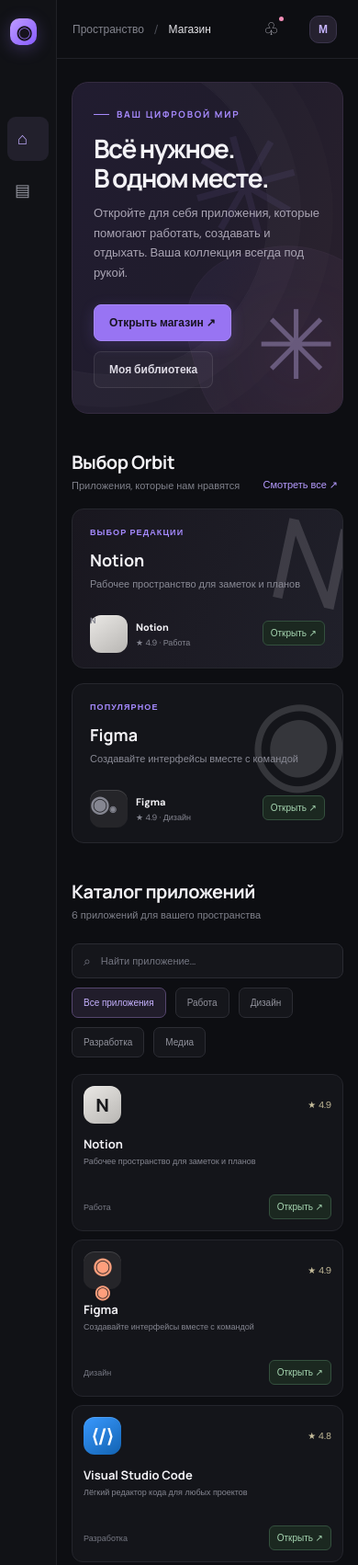
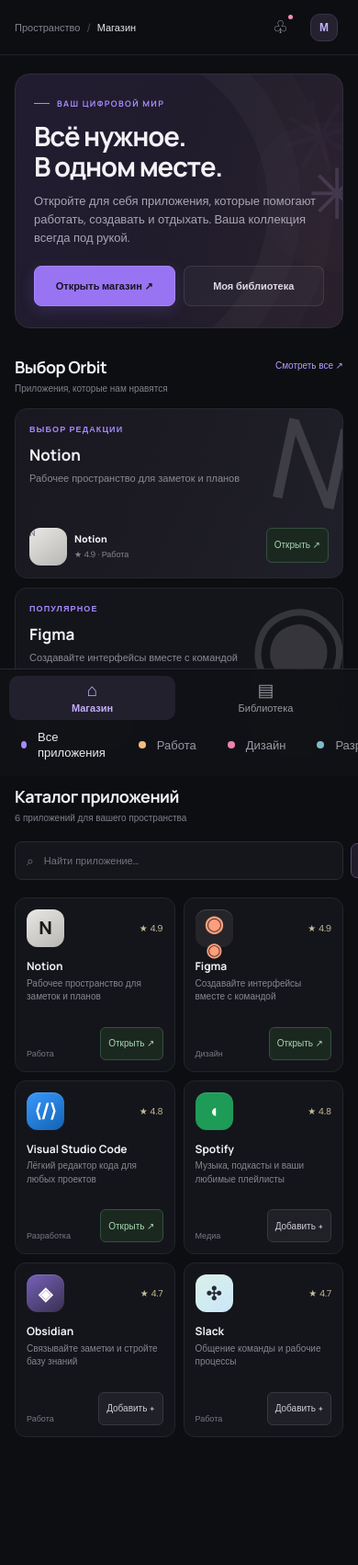
Before and after one commit to SW1N-NWLL/Nightwell-Games, a website: page NWLL Launcher/index.html in a window 390 px wide. Shown: the top 1702 px of the page at 92% size. After the commit the page ends 1671 px from the top, so only its background shows below. Drawn offline with Linux system fonts and the light colour scheme; no server answers.

Commit message:
Add files via upload

```diff
--- a/NWLL Launcher/index.html
+++ b/NWLL Launcher/index.html
@@ -9,6 +9,7 @@
     <link rel="preconnect" href="https://fonts.gstatic.com" crossorigin />
     <link href="https://fonts.googleapis.com/css2?family=DM+Sans:wght@400;500;600;700&family=Manrope:wght@400;500;600;700;800&display=swap" rel="stylesheet" />
     <link rel="stylesheet" href="styles.css" />
+    <link rel="stylesheet" href="mobile.css" />
   </head>
   <body>
     <div class="app-shell">
--- /dev/null
+++ b/NWLL Launcher/mobile.css
@@ -0,0 +1,83 @@
+/* Mobile layout: replace the desktop rail with a bottom tab bar and use the full viewport. */
+@media (max-width: 700px) {
+  html, body { min-width: 320px; overflow-x: hidden; }
+  .app-shell { display: block; min-height: 100vh; min-height: 100dvh; }
+  .sidebar {
+    position: fixed; z-index: 25; inset: auto 0 0; width: 100%; min-width: 0; min-height: 0; height: auto;
+    padding: 7px 10px calc(7px + env(safe-area-inset-bottom)); background: #111216f5;
+    border: 0; border-top: 1px solid #292a31; backdrop-filter: blur(16px);
+  }
+  .brand, .side-label, .categories, .sidebar-bottom { display: none; }
+  .side-nav { display: flex; justify-content: space-around; gap: 8px; width: 100%; }
+  .nav-item, .nav-item:not(.active), .nav-item.active {
+    flex: 1; min-height: 48px; padding: 5px 8px; border-radius: 10px; justify-content: center;
+    flex-direction: column; gap: 2px; font-size: 11px; line-height: 1.2; color: #9697a2;
+  }
+  .nav-item.active { color: #c3adff; background: #22202c; }
+  .nav-icon { width: auto; font-size: 19px; line-height: 1.1; }
+  .nav-count { display: none; }
+  .main-area { width: 100%; padding-bottom: calc(72px + env(safe-area-inset-bottom)); }
+  .topbar { height: 60px; padding: 0 16px; }
+  .breadcrumbs { gap: 7px; font-size: 11px; min-width: 0; white-space: nowrap; }
+  .top-actions { gap: 12px; }
+  .content { width: 100%; max-width: none; padding: 20px 16px 36px; }
+  .hero { min-height: 0; padding: 25px 20px 23px; border-radius: 16px; align-items: flex-start; }
+  .hero-copy { max-width: 100%; width: 100%; }
+  .hero .eyebrow { font-size: 9px; letter-spacing: 1.4px; }
+  .hero h1 { position: relative; max-width: 100%; font-size: clamp(27px, 7.5vw, 34px); line-height: 1.12; letter-spacing: -1.2px; margin: 13px 0 11px; }
+  .hero p { position: relative; max-width: 34em; font-size: 13px; line-height: 1.55; }
+  .hero-art { right: -76px; bottom: 62px; width: 164px; height: 164px; opacity: .16; pointer-events: none; }
+  .hero-art span { font-size: 76px; }
+  .hero:after { right: -22px; top: 15px; font-size: 108px; opacity: .35; }
+  .hero-actions { position: relative; z-index: 2; display: grid; grid-template-columns: 1fr 1fr; gap: 9px; margin-top: 20px; }
+  .primary-button, .secondary-button { min-height: 44px; padding: 10px 11px; font-size: 11px; line-height: 1.35; }
+  .section-head { align-items: flex-start; gap: 10px; margin: 30px 0 14px; }
+  .section-title { font-size: 18px; }
+  .section-subtitle { font-size: 10px; line-height: 1.4; }
+  .text-link { white-space: nowrap; padding: 4px 0; font-size: 10px; }
+  .featured-grid { grid-template-columns: 1fr; gap: 10px; }
+  .feature-card { min-height: 185px; padding: 16px 15px 76px; }
+  .feature-card h3 { font-size: 17px; margin-top: 10px; }
+  .feature-card p { font-size: 11px; max-width: calc(100% - 34px); }
+  .feature-bottom { left: 15px; right: 15px; bottom: 13px; gap: 8px; }
+  .feature-mini { min-width: 0; gap: 8px; }
+  .feature-mini > div { min-width: 0; }
+  .feature-mini strong, .feature-mini span { white-space: nowrap; overflow: hidden; text-overflow: ellipsis; max-width: 125px; }
+  .feature-bottom .small-action { flex: 0 0 auto; min-height: 38px; }
+  .catalog-toolbar { gap: 8px; flex-wrap: nowrap; overflow-x: auto; margin: 18px -16px 15px; padding: 0 16px 4px; scrollbar-width: none; -webkit-overflow-scrolling: touch; }
+  .catalog-toolbar::-webkit-scrollbar { display: none; }
+  .search-box { flex: 0 0 100%; max-width: none; min-height: 42px; }
+  .filter-chip { flex: 0 0 auto; min-height: 38px; }
+  .app-grid, .catalog-grid { grid-template-columns: repeat(2, minmax(0, 1fr)); gap: 9px; }
+  .app-card { min-width: 0; min-height: 177px; padding: 12px; }
+  .app-card h3 { font-size: 12px; line-height: 1.3; overflow-wrap: anywhere; }
+  .app-card p { font-size: 10px; min-height: 42px; }
+  .app-card-bottom { align-items: flex-end; gap: 5px; }
+  .app-category { line-height: 1.3; }
+  .small-action { min-height: 36px; padding: 7px 8px; font-size: 10px; white-space: nowrap; }
+  .page-heading { align-items: flex-start; flex-direction: column; gap: 14px; margin-bottom: 20px; }
+  .page-heading h1 { font-size: 25px; line-height: 1.2; }
+  .page-heading .primary-button { width: 100%; }
+  .library-banner { align-items: flex-start; gap: 12px; padding: 15px; margin-bottom: 16px; }
+  .library-banner .eyebrow { flex: 0 0 auto; font-size: 8px; }
+  .library-banner p { font-size: 10px; line-height: 1.45; }
+  .library-row { display: grid; grid-template-columns: 38px minmax(0, 1fr); gap: 8px 10px; padding: 12px; }
+  .library-info { grid-column: 2; grid-row: 1; align-self: center; }
+  .library-row > .app-icon { grid-column: 1; grid-row: 1; }
+  .status { display: none; }
+  .row-actions { grid-column: 1 / -1; display: grid; grid-template-columns: 1fr 1fr; gap: 7px; }
+  .row-actions .small-action { min-height: 40px; }
+  .auth-modal { max-height: calc(100dvh - 32px); overflow-y: auto; padding: 30px 20px 22px; }
+  .social-button { min-height: 46px; font-size: 13px; }
+  .toast { bottom: calc(78px + env(safe-area-inset-bottom)); max-width: calc(100vw - 32px); width: max-content; text-align: center; }
+}
+
+@media (max-width: 380px) {
+  .content { padding-left: 13px; padding-right: 13px; }
+  .hero { padding-left: 17px; padding-right: 17px; }
+  .hero-actions { grid-template-columns: 1fr; }
+  .hero-actions button { width: 100%; }
+  .section-head { flex-wrap: wrap; }
+  .app-grid, .catalog-grid { grid-template-columns: 1fr; }
+  .app-card { min-height: 160px; }
+}
```
